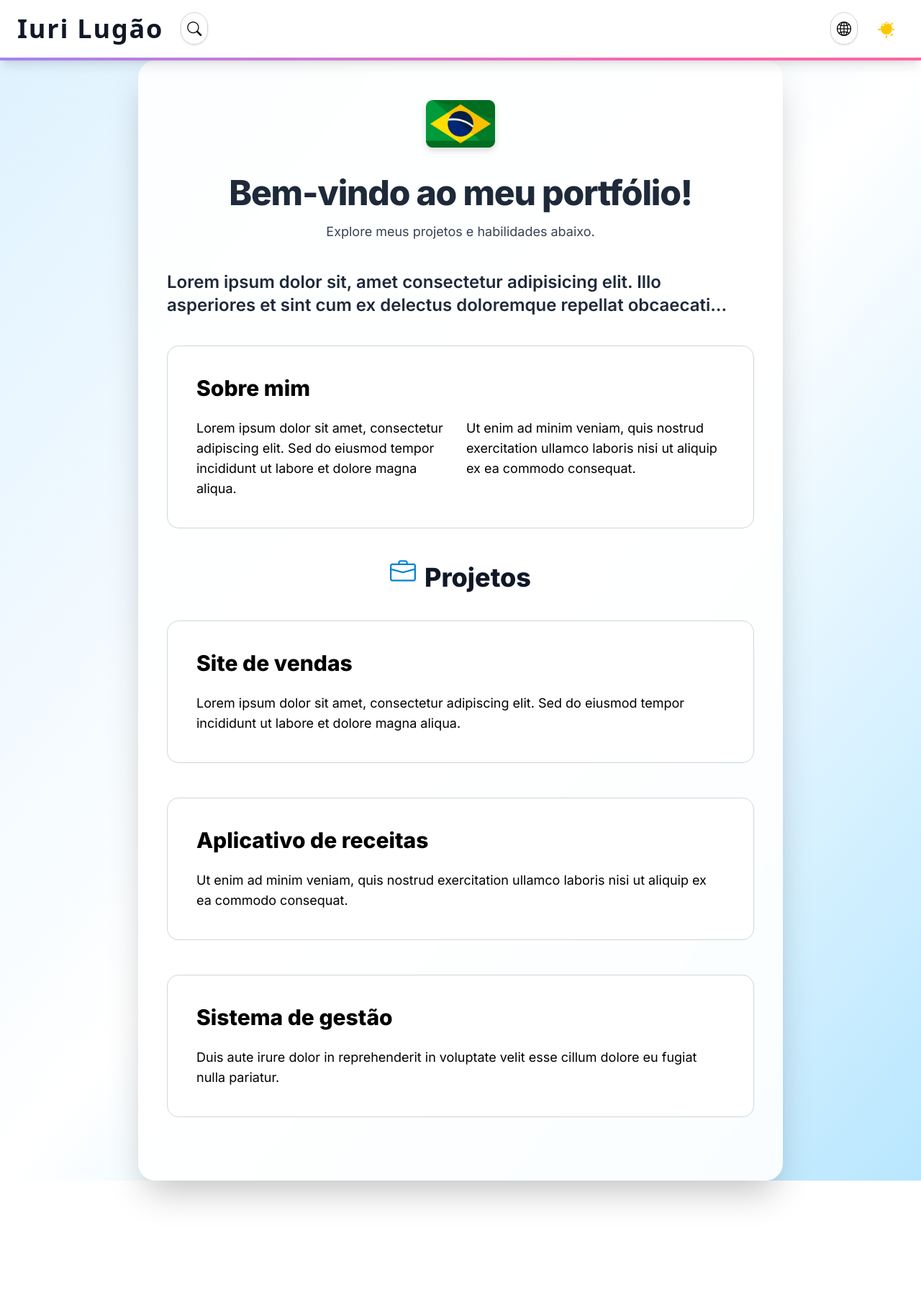
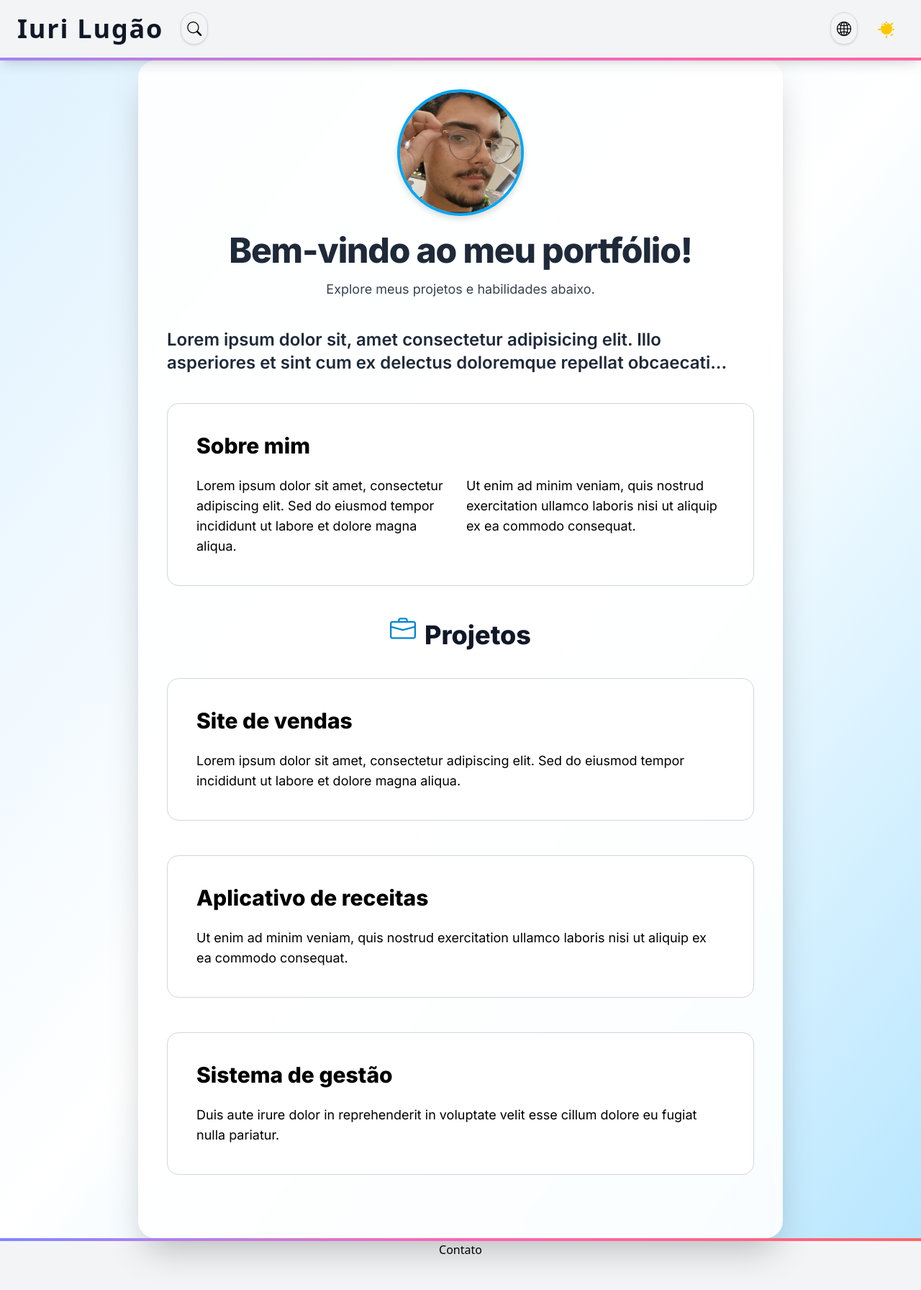
Before and after one commit to iurilugao01/Portfolio, a Vue app: page / in a window 1280 px wide. Shown: the top 1792 px of the page at 72% size. Before the commit the page ends 1640 px from the top, so only its background shows below. Built offline with nearby package versions, Linux system fonts and the light colour scheme.

Commit message:
general upgrades

```diff
--- a/src/components/BaseLink.vue
+++ b/src/components/BaseLink.vue
@@ -29,7 +29,7 @@ const colorClass = computed(() => {
   <a :href="to" class="block w-full" target="_blank" rel="noopener noreferrer">
     <button
       :class="[
-        'w-full py-3 px-6 rounded-xl shadow-md text-white font-semibold text-lg transition duration-300 hover:brightness-110',
+        'w-full py-3 px-6 hover:scale-110 rounded-xl shadow-md text-white font-semibold text-lg transition duration-300 hover:brightness-110',
         colorClass,
       ]"
     >
--- /dev/null
+++ b/src/components/TheFooter.vue
@@ -0,0 +1,27 @@
+<script setup lang="ts">
+import type { ContactKey } from "../types/interfaces";
+defineProps<{
+  contactInfo: ContactKey[];
+}>();
+</script>
+
+<template>
+  <div
+    class="h-1 w-full sticky bg-gradient-to-r from-indigo-400 via-pink-400 to-red-400 dark:from-indigo-600 dark:via-pink-500 dark:to-red-500 animate-gradient-x"
+  ></div>
+  <div class="bg-gray-100 dark:bg-[#0d0d0d] w-full h-32">
+    <div class="right-0 flex flex-col items-center justify-center gap-2">
+      <span>Contato</span>
+      <div v-for="(contact, index) in contactInfo" :key="index">
+        <a
+          :href="contact.link"
+          target="_blank"
+          class="text-gray-800 dark:text-gray-100 hover:text-indigo-500 dark:hover:text-indigo-400 transition-colors duration-300"
+        >
+          <i :class="contact.icon" class="mr-2 bi"></i>
+          {{ contact.label }}
+        </a>
+      </div>
+    </div>
+  </div>
+</template>
--- a/src/components/TheTopBar.vue
+++ b/src/components/TheTopBar.vue
@@ -13,7 +13,7 @@ const props = defineProps<{
 
 <template>
   <header
-    class="w-full bg-white dark:bg-[#0d0d0d] shadow-lg z-50 transition-colors duration-300 relative"
+    class="w-full bg-gray-100 dark:bg-[#0d0d0d] shadow-lg z-50 transition-colors duration-300 relative"
   >
     <div
       class="max-w-7xl mx-auto px-6 py-4 flex flex-wrap justify-between items-center animate-fade-in-down"
--- a/src/types/interfaces.ts
+++ b/src/types/interfaces.ts
@@ -4,5 +4,11 @@ interface NavKey {
   icon?: string;
   active?: boolean;
 }
+interface ContactKey {
+  label: string;
+  link: string;
+  color?: string;
+  icon?: string;
+}
 
-export type { NavKey };
+export type { NavKey, ContactKey };
--- a/src/views/HomeView.vue
+++ b/src/views/HomeView.vue
@@ -1,12 +1,18 @@
 <script setup lang="ts">
 import { computed, ref } from "vue";
 import BaseLayout from "../components/BaseLayout.vue";
+import TheFooter from "../components/TheFooter.vue";
 import AOS from "aos";
 import "aos/dist/aos.css";
-
 import { onMounted } from "vue";
 
 const showMoreProjects = ref(false);
+const contacts = [
+  {
+    label: "Iurilugao01",
+    link: "#",
+  },
+];
 const projects = [
   {
     title: "Site de vendas",
@@ -36,7 +42,7 @@ onMounted(() => {
 
 <template>
   <div
-    class="min-h-screen bg-gradient-to-br from-sky-100 via-white to-sky-200 dark:from-gray-900 dark:via-gray-950 dark:to-black flex items-center justify-center px-4"
+    class="min-h-screen bg-gradient-to-br from-sky-100 via-white to-sky-200 dark:from-gray-900 dark:via-gray-950 dark:to-black flex items-center justify-center px-4 flex-col"
   >
     <div
       class="w-full max-w-4xl p-10 rounded-3xl shadow-2xl bg-white/90 dark:bg-gray-900/80 backdrop-blur-sm transition-all duration-500"
@@ -46,8 +52,8 @@ onMounted(() => {
         data-aos="fade-up"
       >
         <img
-          src="/brasil.png"
-          class="w-24 h-24 mb-6 drop-shadow-lg"
+          src="/me.png"
+          class="w-44 h-44 mb-6 drop-shadow-lg rounded-full border-4 border-sky-500 dark:border-sky-300 transition-all duration-300"
           data-aos="zoom-in"
         />
         <h1
@@ -115,6 +121,7 @@ onMounted(() => {
       </div>
     </div>
   </div>
+  <TheFooter class="" />
 </template>
 
 <style scoped>
--- a/src/views/LinksView.vue
+++ b/src/views/LinksView.vue
@@ -17,7 +17,10 @@ import BaseLink from "../components/BaseLink.vue";
         </h1>
 
         <div class="flex flex-col gap-4 w-full max-w-sm animate-slide-up">
-          <BaseLink to="#" color="indigo">
+          <BaseLink
+            to="https://www.linkedin.com/public-profile/settings?lipi=urn%3Ali%3Apage%3Ad_flagship3_profile_self_edit_contact-info%3BQyT4JjXASS2oF76CPpxpqg%3D%3D"
+            color="indigo"
+          >
             <i class="bi bi-linkedin"></i>
             Linkedin
           </BaseLink>
```
Also changed, not shown: public/me.png (added).
